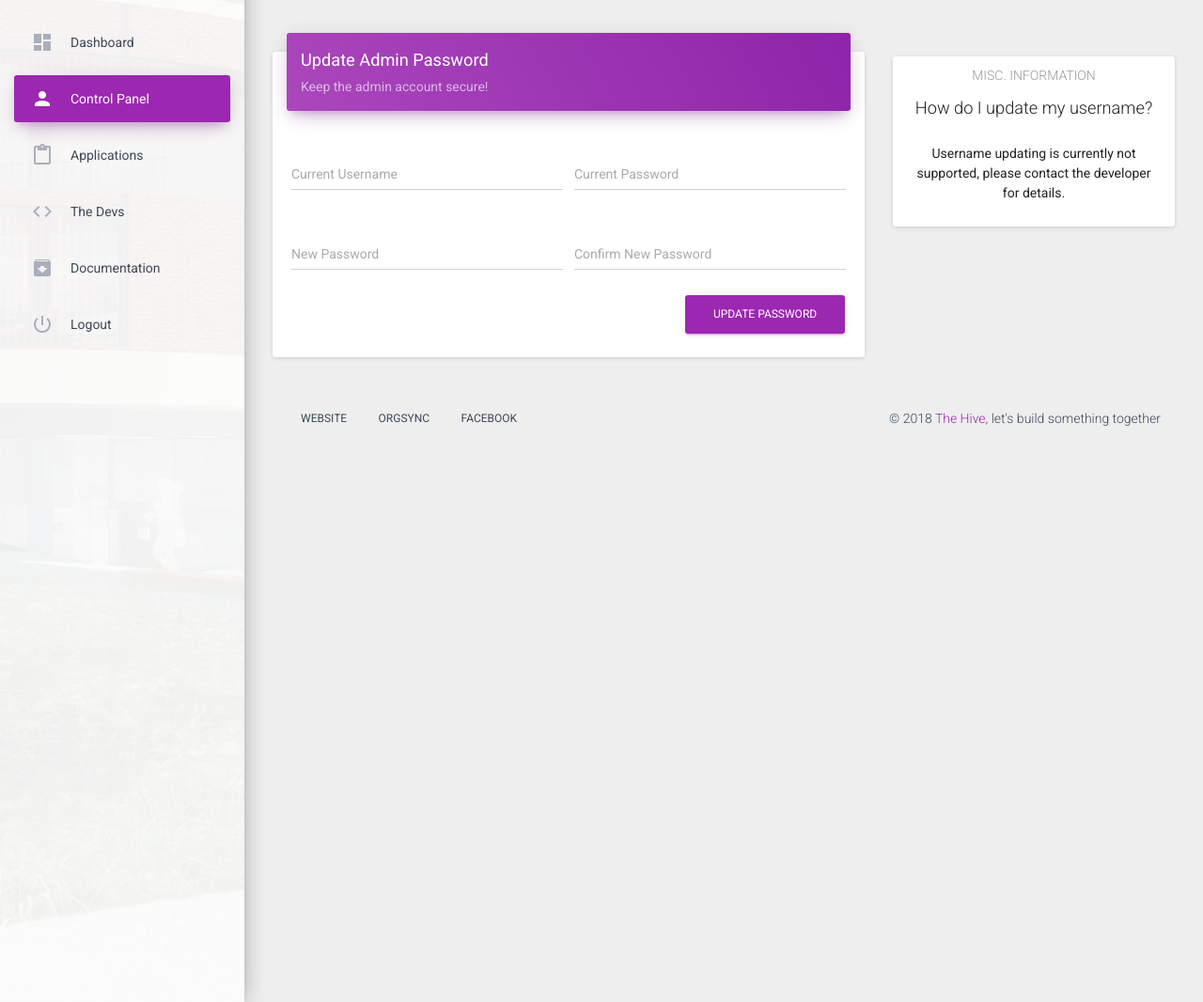
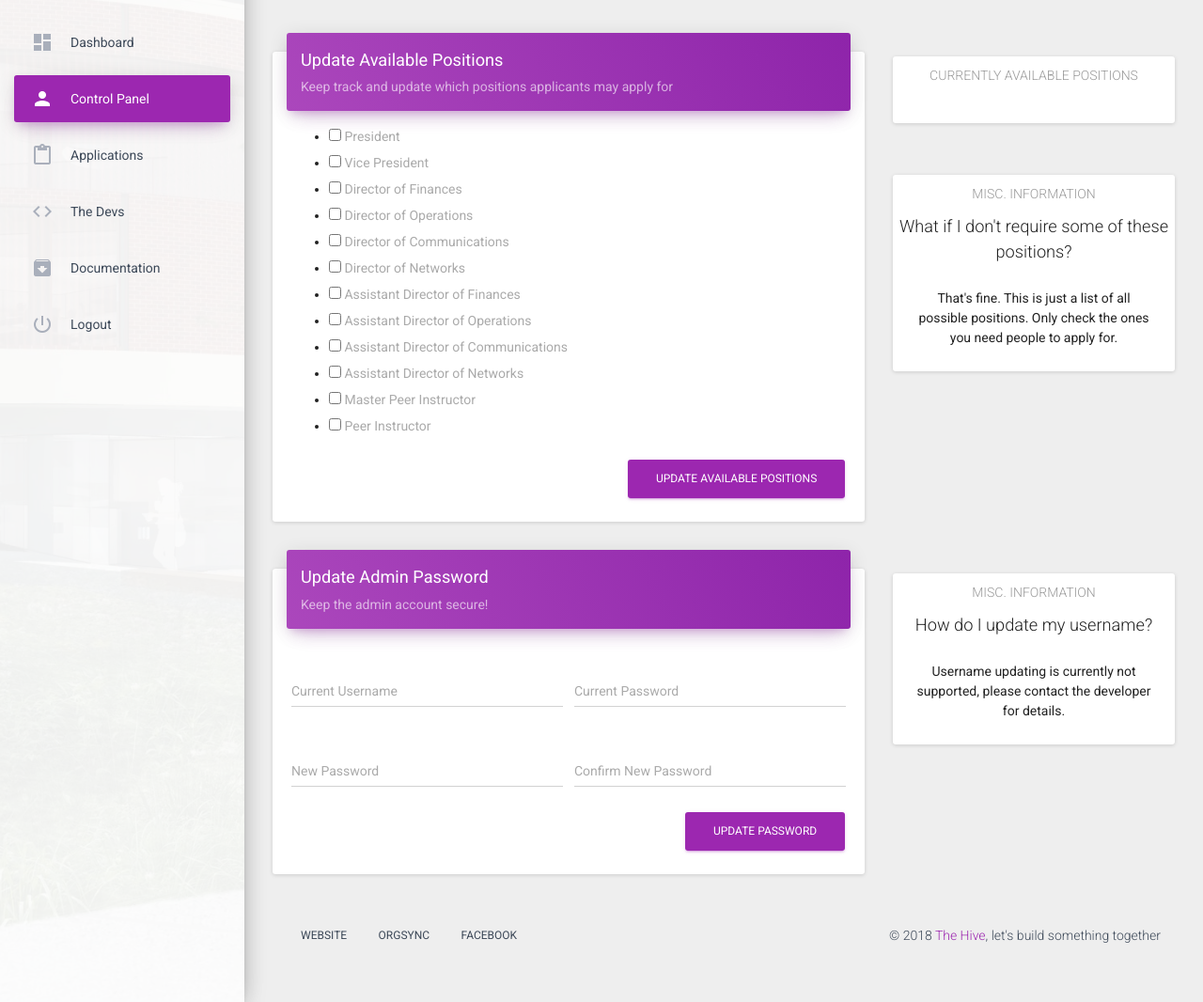
Before and after one commit to RandyDeng/InterviewScheduler, a Flask app: page /admin/control_panel in a window 1280 px wide. Shown: the part 70-1136 px from the top of the page at 94% size. Run offline with Flask 2, Linux system fonts and the light colour scheme; a user stored in the database is signed in; data that the repository does not hold is empty; some libraries are stand-ins or nearby versions.

Commit message:
Updated control panel to show two flash blocks and available postiions form

```diff
--- a/app/admin/templates/control_panel.html
+++ b/app/admin/templates/control_panel.html
@@ -7,10 +7,11 @@
         <div class="col-md-8">
             <div class="card">
                 <div class="card-header" data-background-color="purple">
-                    <h4 class="title">Update Admin Password</h4>
-                    <p class="category">Keep the admin account secure!</p>
+                    <h4 class="title">Update Available Positions</h4>
+                    <p class="category">Keep track and update which positions applicants may apply for</p>
                 </div>
                 <div class="card-content">
+                    {% if flash_message == "position" %}
                     <div class="row">
                         <div class="col-md-6 col-md-offset-3">
                             {% block flash %}
@@ -18,6 +19,53 @@
                             {% endblock %}
                         </div>
                     </div>
+                    {% endif %}
+                    <form method="POST" action="{{ url_for('admin.control_panel') }}">
+                        {{ position_form.hidden_tag() }}
+                        {{ position_form.available_positions }}
+                        {{ position_form.position_submit(class='btn btn-primary pull-right') }}
+                        <div class="clearfix"></div>
+                    </form>
+                </div>
+            </div>
+        </div>
+        <div class="col-md-4">
+            <div class="card card-profile">
+                <div class="content">
+                    <h6 class="category text-gray">Currently Available Positions</h6>
+                    <div class="card-content">
+                        {% for item in p_list %}
+                        <p>{{ item }}</p>
+                        {% endfor %}
+                    </div>
+                </div>
+            </div>
+            <div class="card card-profile">
+                <div class="content">
+                    <h6 class="category text-gray">Misc. Information</h6>
+                    <h4 class="card-title">What if I don't require some of these positions?</h4>
+                    <p class="card-content">That's fine. This is just a list of all possible positions. Only check the ones you need people to apply for.</p>
+                </div>
+            </div>
+        </div>
+    </div>
+    <div class="row">
+        <div class="col-md-8">
+            <div class="card">
+                <div class="card-header" data-background-color="purple">
+                    <h4 class="title">Update Admin Password</h4>
+                    <p class="category">Keep the admin account secure!</p>
+                </div>
+                <div class="card-content">
+                    {% if flash_message == "password" %}
+                    <div class="row">
+                        <div class="col-md-6 col-md-offset-3">
+                            {% block flash2 %}
+                              {{ super() }}
+                            {% endblock %}
+                        </div>
+                    </div>
+                    {% endif %}
                     <form method="POST" action="{{ url_for('admin.control_panel') }}">
                         {{ password_form.hidden_tag() }}
                         <div class="row">
```
